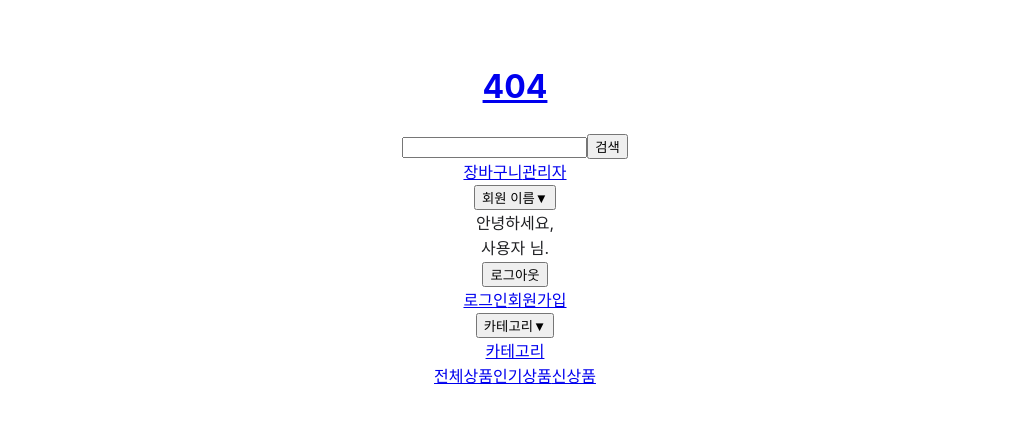
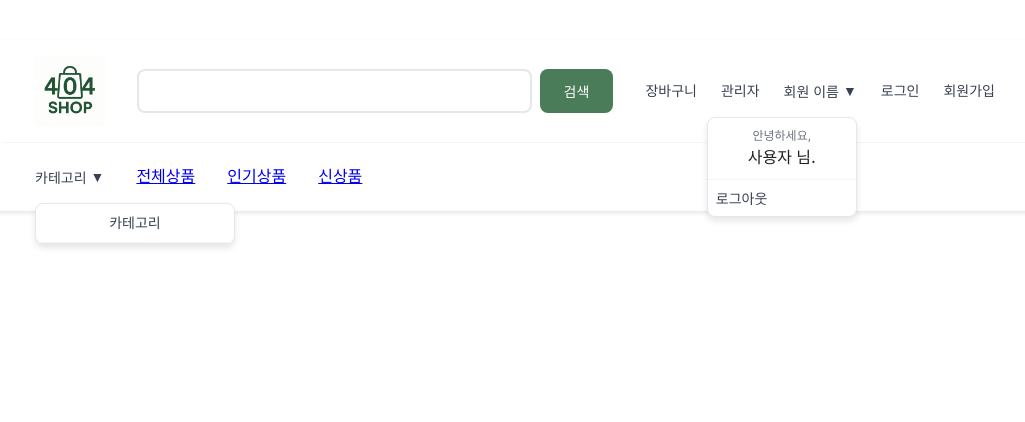
Before and after one commit to HanSeongJun/Store_404, a React (Vite) app in the folder frontend/: page / in a window 1280 px wide. Before the commit this address had no page. Shown: the top 422 px of the page, without its empty margins (125-1150 px from the left). Built offline with nearby package versions, Linux system fonts and the light colour scheme; a web font is replaced by a local one.

Commit message:
CREATE 헤더 스타일 작성

```diff
--- a/frontend/src/Components/Header/Header.jsx
+++ b/frontend/src/Components/Header/Header.jsx
@@ -1,75 +1,81 @@
 import {Link} from "react-router-dom";
+import "./Style.css";
+import logoImage from "../../Assets/logo.png";
 
 function Header() {
 
 
 
     return (
-        <header>
-            <div>
+        <header className="Header">
+            <div className="Header-Container">
                 {/* 로고 */}
-                <Link to="/">
-                    <h1>404</h1>
+                <Link to="/" className="Header-Logo">
+                    <img src={logoImage} alt="404 Logo" className="Header-Logo-Image" />
                 </Link>
 
                 {/* 검색 창 */}
-                <form>
-                    <div>
-                        <input />
-                        <button>검색</button>
+                <form className="Header-Search">
+                    <div className="Header-Search-Container">
+                        <input className="Header-Search-Input" />
+                        <button className="Header-Search-Button">검색</button>
                     </div>
                 </form>
 
                 {/* 사용자 메뉴 */}
-                <div>
+                <div className="Header-User-Menu">
                     <>
-                        <Link to="/">장바구니</Link>
-                        <Link to="/">관리자</Link>
-                        <div>
-                            <button>회원 이름
+                        <Link to="/" className="Header-User-Menu-Link">
+                            장바구니
+                        </Link>
+                        <Link to="/" className="Header-User-Menu-Link">
+                            관리자
+                        </Link>
+                        <div className="Header-User-Menu-Member">
+                            <button className="Header-User-Menu-Button">회원 이름
                                 <span>▼</span>
                             </button>
-                            <div>
-                                <div>
-                                    <div>안녕하세요,</div>
-                                    <div>사용자 님.</div>
+                            <div className="Header-User-Menu-Member-Dropdown">
+                                <div className="Header-User-Menu-Member-Dropdown-Info">
+                                    <div className="Header-User-Menu-Member-Dropdown-Hello">안녕하세요,</div>
+                                    <div className="Header-User-Menu-Member-Dropdown-Member">사용자 님.</div>
                                 </div>
-                                <button>로그아웃</button>
+                                <button className="Header-User-Menu-Logout-Button">로그아웃</button>
                             </div>
                         </div>
                     </>
 
-                    <div>
-                        <Link to="/login">
+                    <div className="Header-User-Menu-Login">
+                        <Link to="/login" className="Header-User-Menu-Login-Link">
                             로그인
                         </Link>
-                        <Link to="/signUp">
+                        <Link to="/signUp" className="Header-User-Menu-Login-Link">
                             회원가입
                         </Link>
                     </div>
                 </div>
             </div>
 
-            <nav>
-                <div>
-                    <div>
-                        <button>
+            <nav className="Header-Nav">
+                <div className="Header-Nav-Container">
+                    <div className="Header-Nav-Category">
+                        <button className="Header-Nav-Category-Button">
                             카테고리<span>▼</span>
                         </button>
-                        <div>
-                            <Link to="/">
+                        <div className="Header-Nav-Category-Dropdown">
+                            <Link to="/" className="Header-Nav-Category-Dropdown-Link">
                                 카테고리
                             </Link>
                         </div>
                     </div>
 
-                    <Link to="/">
+                    <Link to="/" className="Header-Nav-Link">
                         전체상품
                     </Link>
-                    <Link to="/">
+                    <Link to="/" className="Header-Nav-Link">
                         인기상품
                     </Link>
-                    <Link to="/">
+                    <Link to="/" className="Header-Nav-Link">
                         신상품
                     </Link>
                 </div>
--- a/frontend/src/Components/Header/Style.css
+++ b/frontend/src/Components/Header/Style.css
@@ -0,0 +1,216 @@
+.Header {
+    background-color: #FFFFFF;
+    box-shadow: 0 2px 4px rgba(0, 0, 0, 0.1);
+}
+
+.Header-Container {
+    display: flex;
+    justify-content: space-between;
+    align-items: center;
+    padding: 1rem 2rem;
+
+    border-bottom: 1px solid #F3F4F6;
+    max-width: 64rem;
+    margin: 0 auto;
+}
+
+.Header-Logo {
+    text-decoration: none;
+    flex-shrink: 0;
+}
+
+.Header-Logo-Image {
+    height: 70px;
+    width: auto;
+    display: block;
+    margin: 0;
+}
+
+.Header-Search {
+    flex: 1;
+    max-width: 500px;
+    margin: 0 2rem;
+}
+
+.Header-Search-Container {
+    display: flex;
+    gap: 0.5rem;
+    align-items: center;
+}
+
+.Header-Search-Input {
+    flex: 1;
+    padding: 0.75rem 1rem;
+    border: 2px solid #E5E7EB;
+    border-radius: 0.5rem;
+
+    font-size: 0.875rem;
+    outline: none;
+    height: 44px;
+    box-sizing: border-box;
+}
+
+.Header-Search-Button {
+    padding: 0.75rem 1.5rem;
+    background-color: var(--green);
+    color: white;
+    border: none;
+    border-radius: 0.5rem;
+    cursor: pointer;
+    font-size: 0.875rem;
+    font-weight: 500;
+
+    height: 44px;
+    display: flex;
+    align-items: center;
+    justify-content: center;
+}
+
+.Header-User-Menu {
+    display: flex;
+    gap: 1.5rem;
+    align-items: center;
+    flex-shrink: 0;
+}
+
+.Header-User-Menu-Link {
+    text-decoration: none;
+    color: #374151;
+    font-size: 0.875rem;
+    font-weight: 500;
+    display: flex;
+    align-items: center;
+    gap: 0.25rem;
+}
+
+.Header-User-Menu-Member {
+    position: relative;
+}
+
+.Header-User-Menu-Button {
+    background: none;
+    border: none;
+    cursor: pointer;
+    color: #374151;
+    font-size: 0.875rem;
+    font-weight: 500;
+    display: flex;
+    align-items: center;
+    gap: 0.25rem;
+    padding: 0.5rem 0;
+}
+
+.Header-User-Menu-Member-Dropdown {
+    position: absolute;
+    top: 100%;
+    right: 0;
+    background-color: white;
+    border: 1px solid #E5E7EB;
+    border-radius: 0.5rem;
+    box-shadow: 0 4px 6px rgba(0, 0, 0, 0.1);
+    z-index: 1000;
+    min-width: 150px;
+    margin-top: 0.5rem;
+}
+
+.Header-User-Menu-Member-Dropdown-Info {
+    padding: 0.5rem;
+    border-bottom: 1px solid #F3F4F6;
+}
+
+.Header-User-Menu-Member-Dropdown-Hello {
+    font-size: 0.75rem;
+    color: #6B7280;
+}
+
+.Header-User-Menu-Member-Dropdown-Member {
+    font-weight: 500;
+}
+
+.Header-User-Menu-Logout-Button {
+    width: 100%;
+    padding: 0.5rem;
+    background: none;
+    border: none;
+    cursor: pointer;
+    text-align: left;
+    font-size: 0.875rem;
+    color: #374151;
+}
+
+.Header-User-Menu-Login {
+    display: flex;
+    gap: 1.5rem;
+    align-items: center;
+}
+
+.Header-User-Menu-Login-Link {
+    text-decoration: none;
+    color: #374151;
+    font-size: 0.875rem;
+    font-weight: 500;
+    display: flex;
+    align-items: center;
+}
+
+.Header-Nav {
+    padding: 1rem 0;
+}
+
+.Header-Nav-Container {
+    display: flex;
+    justify-items: center;
+    gap: 2rem;
+    max-width: 64rem;
+    margin: 0 auto;
+    padding: 0 2rem;
+    align-items: center;
+}
+
+.Header-Nav-Category {
+    position: relative;
+}
+
+.Header-Nav-Category-Button {
+    background: none;
+    border: none;
+    cursor: pointer;
+    color: #374151;
+    font-size: 0.875rem;
+    font-weight: 500;
+    display: flex;
+    align-items: center;
+    gap: 0.25rem;
+    padding: 0.5rem 0;
+}
+
+.Header-Nav-Category-Dropdown {
+    position: absolute;
+    top: 100%;
+    left: 0;
+    background-color: white;
+    border: 1px solid #E5E7EB;
+    border-radius: 0.5rem;
+    box-shadow: 0 4px 6px rgba(0, 0, 0, 0.1);
+    z-index: 1000;
+    min-width: 200px;
+    margin-top: 0.5rem;
+}
+
+.Header-Nav-Category-Dropdown-Link {
+    display: block;
+    padding: 0.5rem 1rem;
+    text-decoration: none;
+    color: #374151;
+    font-size: 0.875rem;
+    border-bottom: 1px solid #F3F4F6;
+}
+
+.Header-Nav-Link-All {
+    text-decoration: none;
+    font-size: 0.875rem;
+    font-weight: 500;
+    display: flex;
+    align-items: center;
+    padding: 0.5rem 0;
+}
```
Also changed, not shown: frontend/src/assets/LOGO.png (added).
